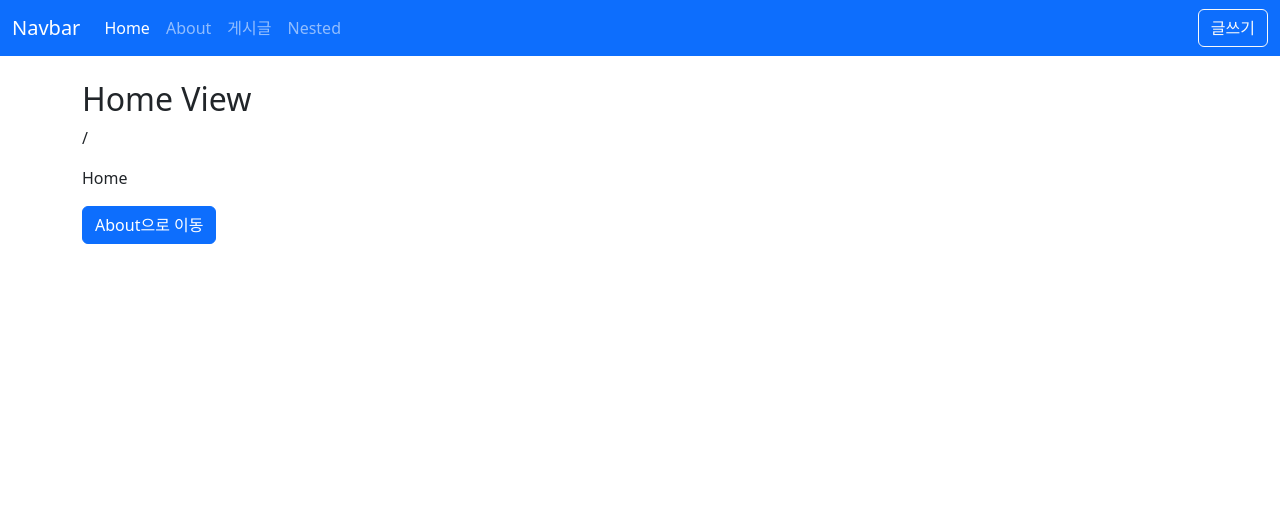
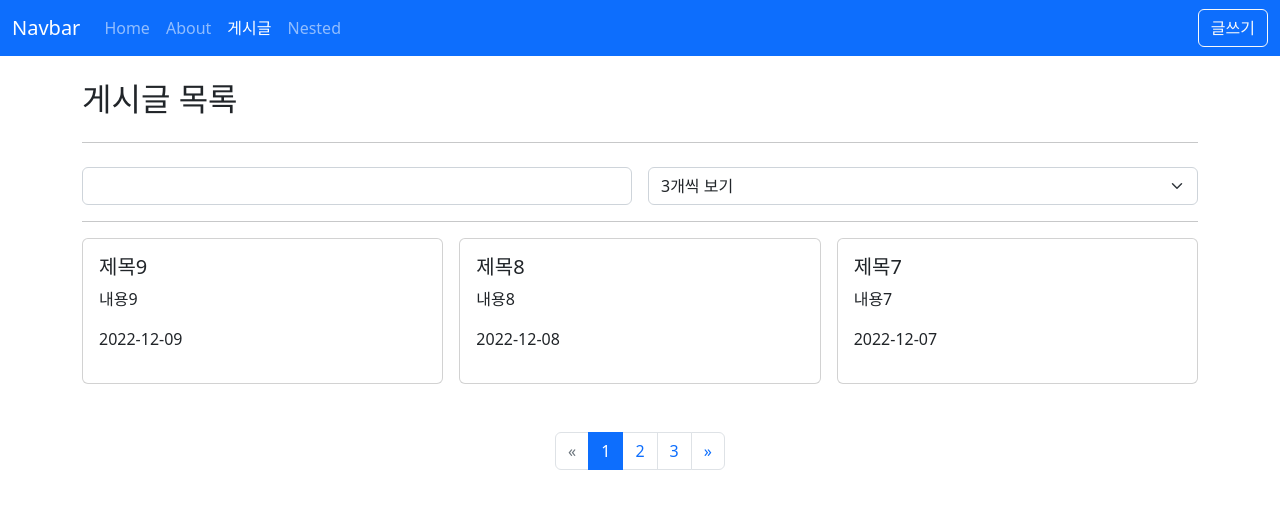
Before and after one commit to hi-aa/vue3-posts, a Vue app: page /posts in a window 1280 px wide. Shown: the top 508 px of the page. Built offline with nearby package versions, Linux system fonts and the light colour scheme; data requests are answered from the project's data file.

Commit message:
json-server, axios 사용하기

```diff
--- a/db.json
+++ b/db.json
@@ -1,28 +1,13 @@
 {
   "posts": [
-    {
-      "id": 1,
-      "title": "제목1",
-      "content": "내용1",
-      "createdAt": "2022-01-01"
-    },
-    {
-      "id": 2,
-      "title": "제목2",
-      "content": "내용2",
-      "createdAt": "2022-02-02"
-    },
-    {
-      "id": 3,
-      "title": "제목3",
-      "content": "내용3",
-      "createdAt": "2022-03-03"
-    },
-    {
-      "id": 4,
-      "title": "제목4",
-      "content": "내용4",
-      "createdAt": "2022-04-04"
-    }
+    {"id": 1,"title": "제목1","content": "내용1","createdAt": "2022-12-01"},
+    {"id": 2,"title": "제목2","content": "내용2","createdAt": "2022-12-02"},
+    {"id": 3,"title": "제목3","content": "내용3","createdAt": "2022-12-03"},
+    {"id": 4,"title": "제목4","content": "내용4","createdAt": "2022-12-04"},
+    {"id": 5,"title": "제목5","content": "내용5","createdAt": "2022-12-05"},
+    {"id": 6,"title": "제목6","content": "내용6","createdAt": "2022-12-06"},
+    {"id": 7,"title": "제목7","content": "내용7","createdAt": "2022-12-07"},
+    {"id": 8,"title": "제목8","content": "내용8","createdAt": "2022-12-08"},
+    {"id": 9,"title": "제목9","content": "내용9","createdAt": "2022-12-09"}
   ]
 }
--- a/src/api/posts.js
+++ b/src/api/posts.js
@@ -1,22 +1,10 @@
 // axios
 import axios from 'axios';
 
-// const posts = [
-// 	{ id: 1, title: '제목1', content: '내용1', createdAt: '2022-12-09' },
-// 	{ id: 2, title: '제목2', content: '내용2', createdAt: '2022-12-09' },
-// 	{ id: 3, title: '제목3', content: '내용3', createdAt: '2022-12-09' },
-// 	{ id: 4, title: '제목4', content: '내용4', createdAt: '2022-12-09' },
-// 	{ id: 5, title: '제목5', content: '내용5', createdAt: '2022-12-09' },
-// 	{ id: 6, title: '제목6', content: '내용6', createdAt: '2022-12-09' },
-// 	{ id: 7, title: '제목7', content: '내용7', createdAt: '2022-12-09' },
-// ];
-
-export function getPosts() {
-	return axios.get('http://localhost:5000/posts');
+export function getPosts(params) {
+	console.log(params);
+	return axios.get('http://localhost:5000/posts', { params });
 }
-// export function getPosts() {
-// 	return axios.get('http://localhost:5000/posts');
-// }
 
 export function getPostById(id) {
 	return axios.get(`http://localhost:5000/posts/${id}`);
--- a/src/views/posts/PostCreateView.vue
+++ b/src/views/posts/PostCreateView.vue
@@ -4,11 +4,16 @@
 	<form @submit.prevent="">
 		<div class="mb-3">
 			<label for="title" class="form-label">제목</label>
-			<input type="text" class="form-control" id="title" />
+			<input type="text" class="form-control" id="title" v-model="form.title" />
 		</div>
 		<div class="mb-3">
 			<label for="content" class="form-label">내용</label>
-			<textarea class="form-control" id="content" rows="3"></textarea>
+			<textarea
+				class="form-control"
+				id="content"
+				rows="3"
+				v-model="form.content"
+			></textarea>
 		</div>
 		<div class="pt-4">
 			<button
@@ -18,21 +23,48 @@
 			>
 				목록
 			</button>
-			<button class="btn btn-primary">저장</button>
+			<button class="btn btn-primary" @click="savePost">저장</button>
 		</div>
 	</form>
 </template>
 
 <script setup>
+import { ref } from 'vue';
 import { useRouter } from 'vue-router';
+import { createPost } from '@/api/posts';
 
 const router = useRouter();
+const form = ref({
+	title: '',
+	content: '',
+});
 
 const goListPage = () => {
 	router.push({
 		name: 'PostList',
 	});
 };
+
+const savePost = () => {
+	try {
+		const today = new Date();
+		const todayFormat = [
+			today.getFullYear(),
+			(today.getMonth() + 1 + '').padStart(2, '0'),
+			(today.getDate() + '').padStart(2, '0'),
+		].join('-');
+
+		const data = {
+			...form.value,
+			// createdAt: Date.now(),
+			createdAt: todayFormat,
+		};
+		createPost(data);
+		router.push({ name: 'PostList' });
+	} catch (error) {
+		console.log(error);
+	}
+};
 </script>
 
 <style lang="scss" scoped></style>
--- a/src/views/posts/PostDetailView.vue
+++ b/src/views/posts/PostDetailView.vue
@@ -1,7 +1,7 @@
 <template>
-	<h2>{{ form.title }}</h2>
-	<p>{{ form.content }}</p>
-	<p class="text-muted">{{ form.createAt }}</p>
+	<h2>{{ post.title }}</h2>
+	<p>{{ post.content }}</p>
+	<p class="text-muted">{{ post.createAt }}</p>
 	<hr class="ay-4" />
 	<div class="row g-2">
 		<div class="col-auto">
@@ -18,14 +18,14 @@
 			<button class="btn btn-outline-primary" @click="goEditPage">수정</button>
 		</div>
 		<div class="col-auto">
-			<button class="btn btn-outline-danger">삭제</button>
+			<button class="btn btn-outline-danger" @click="remove">삭제</button>
 		</div>
 	</div>
 </template>
 
 <script setup>
 import { ref } from 'vue';
-import { getPostById } from '@/api/posts.js';
+import { deletePost, getPostById } from '@/api/posts.js';
 import { useRouter } from 'vue-router';
 
 const router = useRouter();
@@ -42,16 +42,34 @@ const props = defineProps({
 // reactive
 // 장) .value 필요 없음
 // 단) 객체 할당 불가능
-const form = ref({});
+const post = ref({});
 
-const fetchPost = () => {
-	// const data = getPostById(id);
-	const data = getPostById(props.id);
-	form.value = { ...data }; // 객체 복사해서 대입
-	// form을 ref가 아닌 reactive로 만들면
-	// 여기서 값 대입 시 reactive 반응형을 잃게 됨 // 속성을 하나하나 대입해서 넣어줘야 함
+const fetchPost = async () => {
+	try {
+		const { data } = await getPostById(props.id);
+		setPost(data);
+	} catch (error) {
+		console.error(error);
+	}
 };
 fetchPost();
+
+const setPost = ({ title, content, createdAt }) => {
+	post.value.title = title;
+	post.value.content = content;
+	post.value.createdAt = createdAt;
+};
+
+const remove = async () => {
+	try {
+		if (confirm('삭제하시겠습니까?') === false) return;
+
+		await deletePost(props.id);
+		goListPage();
+	} catch (error) {
+		console.log(error);
+	}
+};
 
 const goListPage = () => {
 	router.push({ name: 'PostList' });
--- a/src/views/posts/PostEditView.vue
+++ b/src/views/posts/PostEditView.vue
@@ -4,11 +4,16 @@
 	<form @submit.prevent="">
 		<div class="mb-3">
 			<label for="title" class="form-label">제목</label>
-			<input type="text" class="form-control" id="title" />
+			<input type="text" class="form-control" id="title" v-model="form.title" />
 		</div>
 		<div class="mb-3">
 			<label for="content" class="form-label">내용</label>
-			<textarea class="form-control" id="content" rows="3"></textarea>
+			<textarea
+				class="form-control"
+				id="content"
+				rows="3"
+				v-model="form.content"
+			></textarea>
 		</div>
 		<div class="pt-4">
 			<button
@@ -18,17 +23,42 @@
 			>
 				취소
 			</button>
-			<button class="btn btn-primary">저장</button>
+			<button class="btn btn-primary" @click="edit">저장</button>
 		</div>
 	</form>
 </template>
 
 <script setup>
+import { getPostById, updatePost } from '@/api/posts';
+import { ref } from 'vue';
 import { useRoute, useRouter } from 'vue-router';
 
 const route = useRoute();
 const router = useRouter();
 const id = route.params.id;
+
+const form = ref({});
+
+const fetchPost = async () => {
+	try {
+		const { data } = await getPostById(id);
+		setPost(data);
+	} catch (error) {
+		console.error(error);
+	}
+};
+fetchPost();
+
+const setPost = ({ title, content, createdAt }) => {
+	form.value.title = title;
+	form.value.content = content;
+	form.value.createdAt = createdAt;
+};
+
+const edit = async () => {
+	await updatePost(id, { ...form.value });
+	router.push({ name: 'PostDetail', params: { id } });
+};
 
 const goDetailPage = () => {
 	router.push({
--- a/src/views/posts/PostListView.vue
+++ b/src/views/posts/PostListView.vue
@@ -1,6 +1,25 @@
 <template>
 	<div>
 		<h2>게시글 목록</h2>
+		<hr class="my-4" />
+		<form @submit.prevent>
+			<div class="row g-3">
+				<div class="col">
+					<input
+						type="text"
+						class="form-control"
+						v-model="listParams.title_like"
+					/>
+				</div>
+				<div class="col">
+					<select class="form-select" v-model="listParams._limit">
+						<option value="3">3개씩 보기</option>
+						<option value="6">6개씩 보기</option>
+						<option value="9">9개씩 보기</option>
+					</select>
+				</div>
+			</div>
+		</form>
 		<hr class="ay-4" />
 		<div class="row g-3">
 			<div v-for="post in posts" :key="post.id" class="col-4">
@@ -12,6 +31,44 @@
 				></PostItem>
 			</div>
 		</div>
+
+		<nav class="mt-5" aria-label="Page navigation example">
+			<ul class="pagination justify-content-center">
+				<li class="page-item" :class="{ disabled: !(listParams._page > 1) }">
+					<a
+						class="page-link"
+						href="#"
+						aria-label="Previous"
+						@click.prevent="listParams._page--"
+					>
+						<span aria-hidden="true">&laquo;</span>
+					</a>
+				</li>
+				<li
+					class="page-item"
+					v-for="p in pageCount"
+					:key="p"
+					:class="{ active: listParams._page === p }"
+				>
+					<a class="page-link" href="#" @click.prevent="listParams._page = p">
+						{{ p }}
+					</a>
+				</li>
+				<li
+					class="page-item"
+					:class="{ disabled: !(listParams._page < pageCount) }"
+				>
+					<a
+						class="page-link"
+						href="#"
+						aria-label="Next"
+						@click.prevent="listParams._page++"
+					>
+						<span aria-hidden="true">&raquo;</span>
+					</a>
+				</li>
+			</ul>
+		</nav>
 		<!-- <hr class="my-4" />
 		<AppCard>
 			<PostDetailView :id="2"></PostDetailView>
@@ -21,34 +78,44 @@
 
 <script setup>
 import PostItem from '@/components/posts/PostItem.vue';
-import PostDetailView from '@/views/posts/PostDetailView.vue';
-import AppCard from '@/components/AppCard.vue';
+// import PostDetailView from '@/views/posts/PostDetailView.vue';
+// import AppCard from '@/components/AppCard.vue';
 import { getPosts } from '@/api/posts.js';
-import { ref } from 'vue';
+import { ref, computed, watchEffect } from 'vue';
 import { useRouter } from 'vue-router';
 
+const router = useRouter();
 const posts = ref([]);
-// const fetchPosts = () => {
-// 	getPosts()
-// 		.then(response => {
-// 			console.log(response);
-// 			posts.value = response.data;
-// 		})
-// 		.catch(err => {
-// 			console.log(err);
-// 		});
-// };
+
+const listParams = ref({
+	_sort: 'createdAt',
+	_order: 'desc',
+	_page: 1,
+	_limit: 3,
+	title_like: '',
+});
+const totalCount = ref(0);
+const pageCount = computed(() => {
+	return Math.ceil(totalCount.value / listParams.value._limit);
+});
+
 const fetchPosts = async () => {
-	// const { data } = await getPosts();
-	// console.dir(data);
-	// posts.value = data;
+	try {
+		const { data, headers } = await getPosts(listParams.value);
+		// console.dir(headers);
+		posts.value = data;
+		totalCount.value = headers['x-total-count'];
 
-	// 동일한 방법
-	({ data: posts.value } = await getPosts());
+		// 동일한 방법
+		// ({ data: posts.value } = await getPosts());
+	} catch (error) {
+		console.log(error);
+	}
 };
-fetchPosts();
+// fetchPosts();
+watchEffect(fetchPosts);
+// watchEffect...!
 
-const router = useRouter();
 const goPage = id => {
 	// 1. 그냥 url 입력해서 이동하는 방법
 	// router.push(`/posts/${id}`);
```
Also changed, not shown: src/router/index.js (+4 -4 lines).
